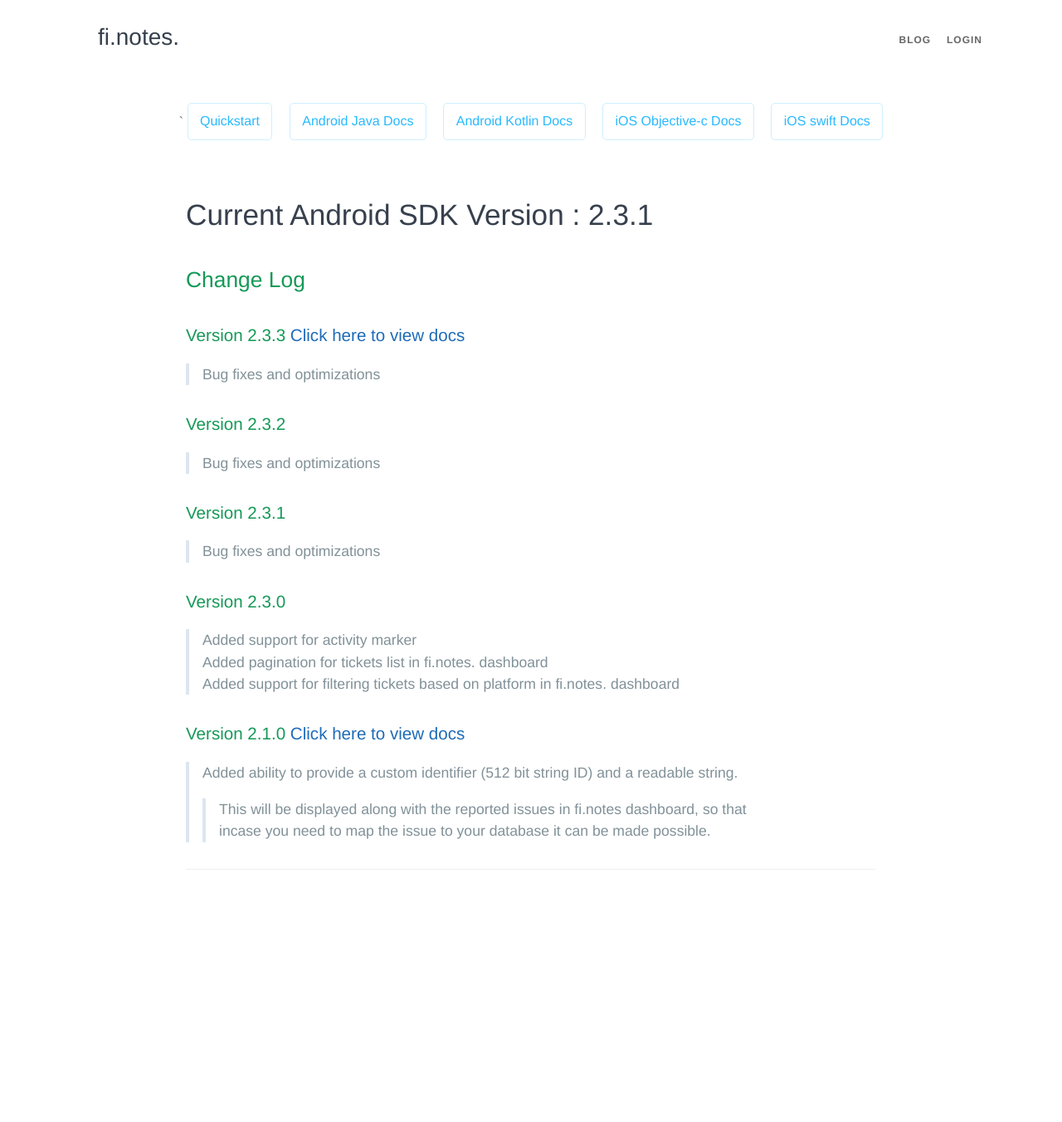
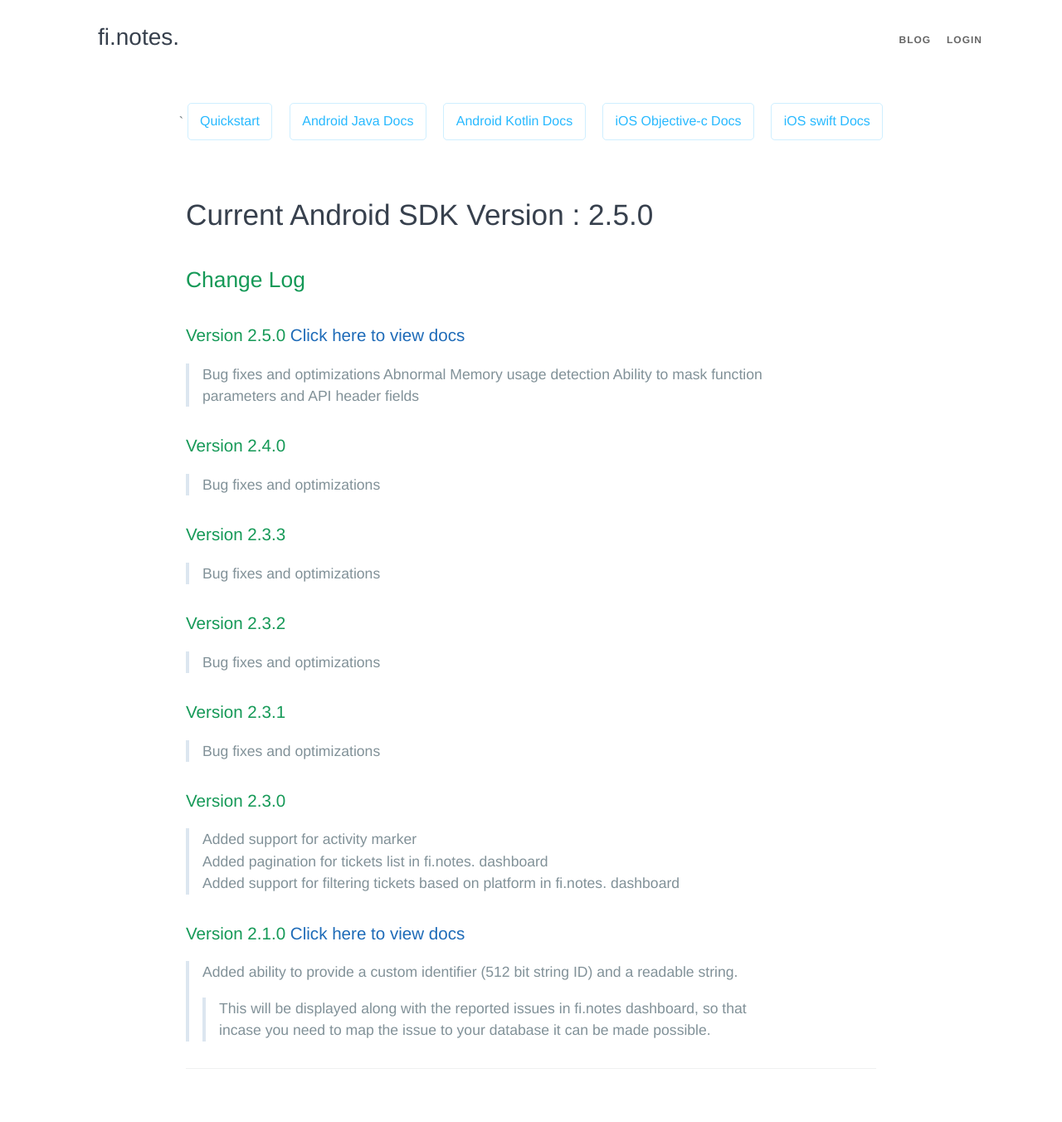
Before and after one commit to finotes/finotes.github.io, a Jekyll site: the page built from _posts/2018-01-22-android-change-log.md, in a window 1280 px wide. Shown: the whole page at 83% size. Built offline with Jekyll 4.4.1, drawn with Linux system fonts in a browser that asks for light colours; some web fonts are replaced; our own code applies the rules of GitHub Pages for plain Markdown files; before the commit the page ends 1112 px from its top, so only the background shows below that.

Commit message:
Update 2018-01-22-android-change-log.md

```diff
--- a/_posts/2018-01-22-android-change-log.md
+++ b/_posts/2018-01-22-android-change-log.md
@@ -1,10 +1,18 @@
 
 
-# Current Android SDK Version : 2.3.1
+# Current Android SDK Version : 2.5.0
 
 ## Change Log
 
-### Version 2.3.3 [Click here to view docs](https://finotes.github.io/2018/02/02/java-docs)
+### Version 2.5.0 [Click here to view docs](https://finotes.github.io/2018/02/02/java-docs)
+> Bug fixes and optimizations
+> Abnormal Memory usage detection
+> Ability to mask function parameters and API header fields
+
+### Version 2.4.0
+> Bug fixes and optimizations
+
+### Version 2.3.3
 > Bug fixes and optimizations
 
 ### Version 2.3.2
```
